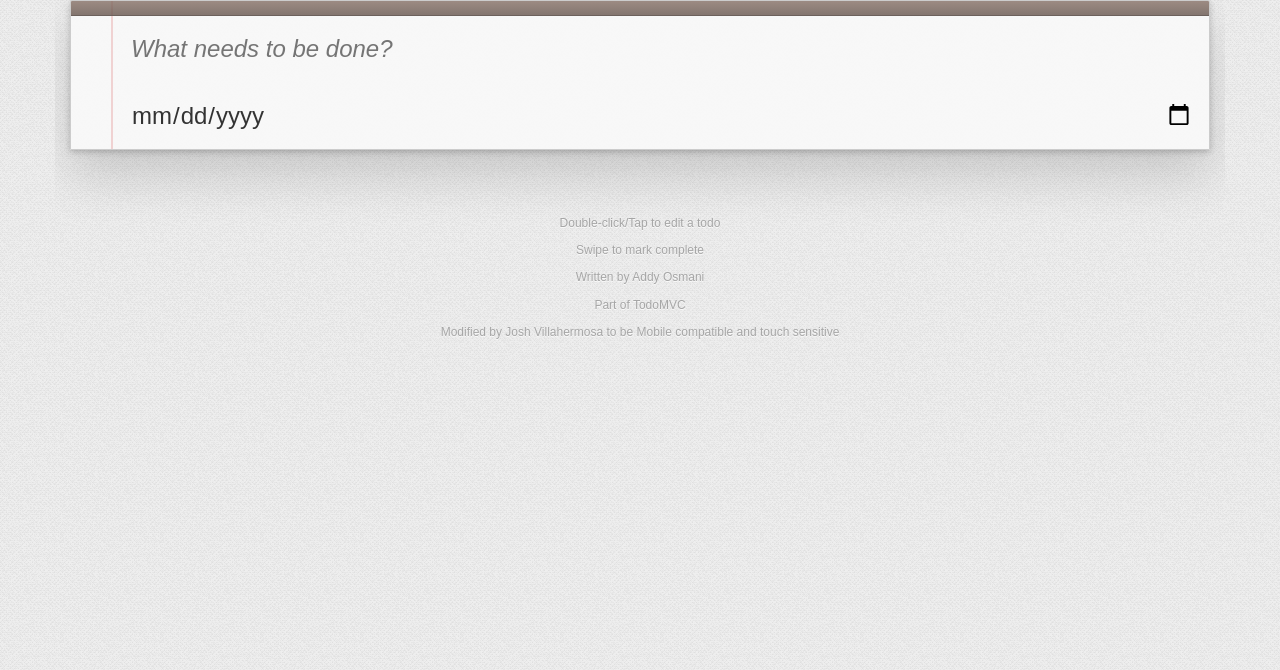
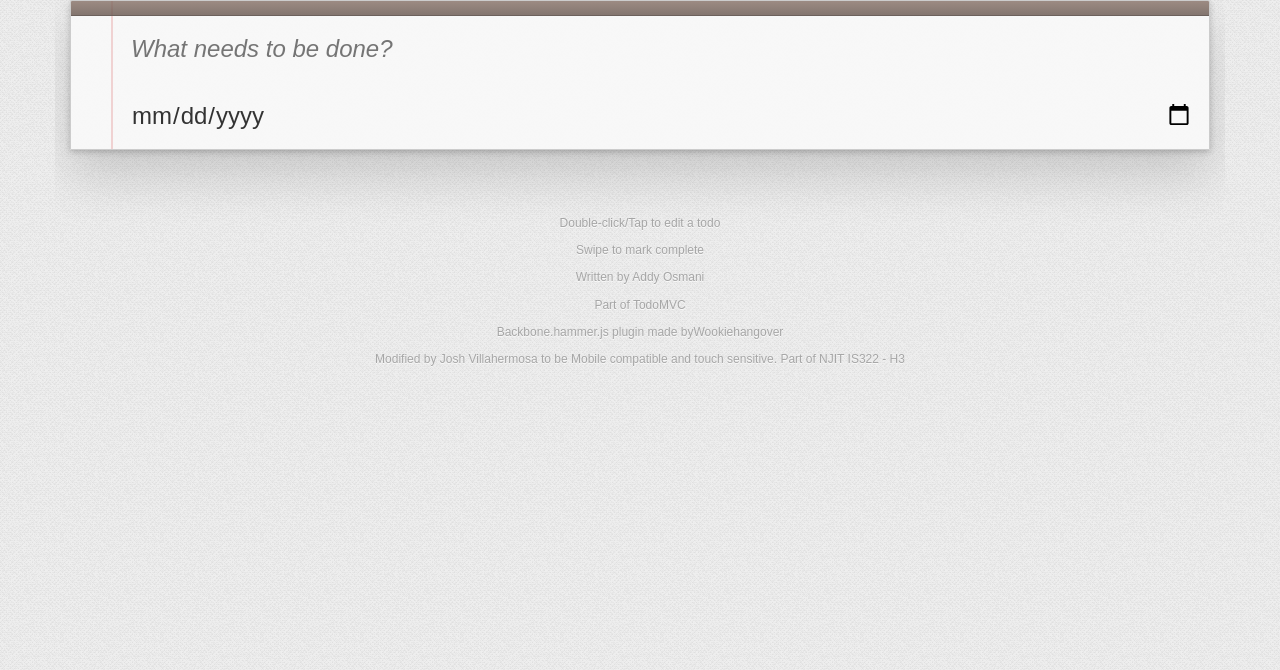
Before and after one commit to joshvillahermosa/IS322-Homework-2-BackboneHammer, a website: page index.html in a window 1280 px wide. Shown: the part 130-800 px from the top of the page. Drawn offline with Linux system fonts and the light colour scheme; no server answers.

Commit message:
Added creditation at the footer

```diff
--- a/index.html
+++ b/index.html
@@ -29,6 +29,7 @@
 		<section id="todoapp">
 			<header id="header">
 				<h1>todos</h1>
+					<!--<p>Hammer and Backbone made together. </p>-->
 					<input class="enterField" id="new-todo" placeholder="What needs to be done?" autofocus>
 					<input class="enterField" id="new-date" type="date">
 			</header>
@@ -44,7 +45,8 @@
 			<p>Swipe to mark complete</p>
 			<p>Written by <a href="https://github.com/addyosmani">Addy Osmani</a></p>
 			<p>Part of <a href="http://todomvc.com">TodoMVC</a></p>
-			<p>Modified by <a href="https://github.com/joshvillahermosa">Josh Villahermosa</a> to be Mobile compatible and touch sensitive</p>
+			<p>Backbone.hammer.js plugin made by<a href="https://gist.github.com/wookiehangover/5936165">Wookiehangover</a></p>
+			<p>Modified by <a href="https://github.com/joshvillahermosa">Josh Villahermosa</a> to be Mobile compatible and touch sensitive. Part of NJIT IS322 - H3</p>
 		</footer>
 		<script type="text/template" id="item-template">
 			<div class="view">
```
